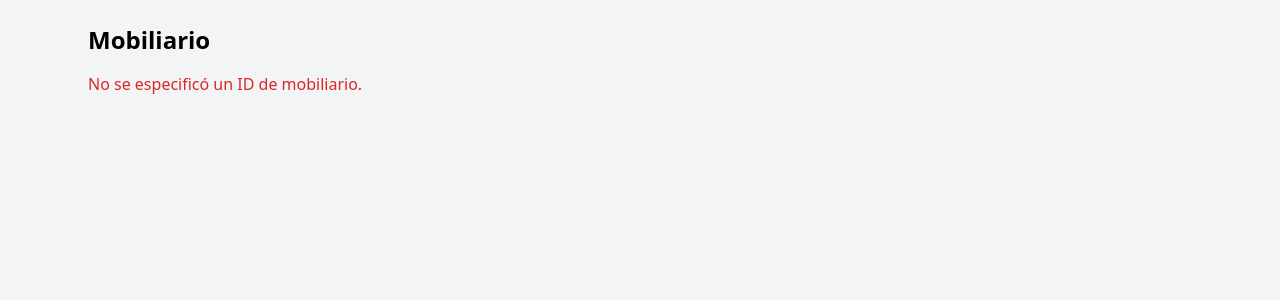
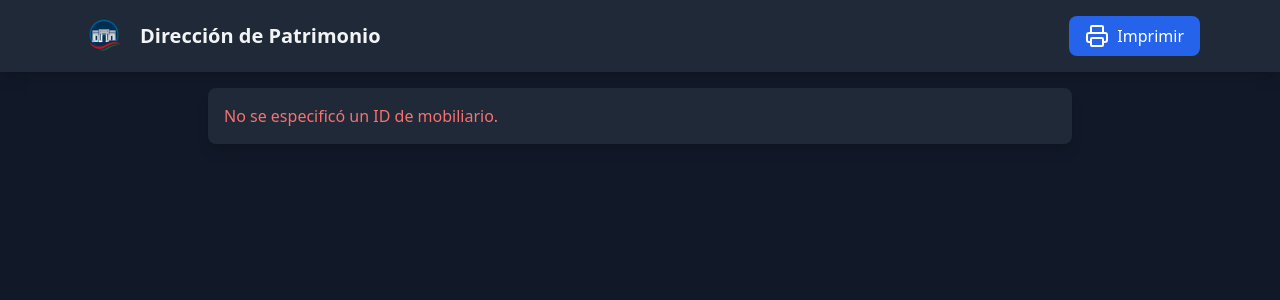
Before and after one commit to Patrimonio2-web/anexos, a Flask app: page /ver in a window 1280 px wide. Shown: the top 300 px of the page. Run offline with Flask 3, Linux system fonts and the light colour scheme; some libraries are stand-ins or nearby versions.

Commit message:
Update ver.html

```diff
--- a/templates/ver.html
+++ b/templates/ver.html
@@ -1,50 +1,128 @@
 <!DOCTYPE html>
-<html lang="es">
+<html lang="es" class="dark">
 <head>
     <meta charset="UTF-8">
     <meta name="viewport" content="width=device-width, initial-scale=1.0">
     <title>Mobiliario con Advertencia</title>
     <script src="https://cdn.tailwindcss.com"></script>
+    <script src="https://unpkg.com/lucide@latest"></script>
+    <script>
+        tailwind.config = {
+            darkMode: 'class',
+            theme: {
+                extend: {
+                    colors: {
+                        primary: '#2563eb',
+                        accent: '#f43f5e'
+                    }
+                }
+            }
+        }
+    </script>
 </head>
-<body class="bg-gray-100">
-    <div class="max-w-6xl mx-auto p-6">
-        <h1 class="text-2xl font-bold mb-4">Mobiliario</h1>
-        <div id="mobiliarioContainer" class="grid gap-4 md:grid-cols-2 lg:grid-cols-3"></div>
+<body class="bg-gray-900 text-gray-100 min-h-screen">
+    <!-- Header -->
+    <header class="bg-gray-800 shadow-lg">
+        <div class="max-w-6xl mx-auto flex items-center justify-between px-4 py-3 flex-wrap gap-3">
+            <div class="flex items-center gap-3">
+                <img src="{{ url_for('static', filename='images/logopatri.png') }}" alt="Logo Patrimonio" class="h-12 w-auto rounded">
+                <h1 class="text-xl font-bold">Dirección de Patrimonio</h1>
+            </div>
+            <button onclick="window.print()"
+                    class="flex items-center gap-2 px-4 py-2 bg-primary hover:bg-blue-700 rounded-lg text-white transition">
+                <i data-lucide="printer"></i> Imprimir
+            </button>
+        </div>
+    </header>
+
+    <!-- Contenido -->
+    <main class="max-w-4xl mx-auto p-4">
+        <div id="mobiliarioContainer" class="bg-gray-800 rounded-lg shadow-lg overflow-hidden"></div>
+    </main>
+
+    <!-- Modal para imagen ampliada -->
+    <div id="imageModal" class="fixed inset-0 bg-black bg-opacity-80 hidden z-50 flex items-center justify-center">
+        <img id="modalImage" src="" alt="Imagen ampliada" class="max-w-full max-h-full rounded-lg shadow-lg">
     </div>
 
     <script>
-        // Obtener ID de la URL
+        lucide.createIcons();
+
+        // Obtener ID desde la URL
         const params = new URLSearchParams(window.location.search);
         const mobiliarioId = params.get('id');
 
         if (!mobiliarioId) {
             document.getElementById('mobiliarioContainer').innerHTML =
-                '<p class="text-red-600">No se especificó un ID de mobiliario.</p>';
+                '<p class="text-red-400 p-4">No se especificó un ID de mobiliario.</p>';
         } else {
-            fetch(`/api/mobiliario/${mobiliarioId}/advertencia`)
+            fetch(`https://anexos.onrender.com/api/mobiliario/${mobiliarioId}/advertencia`)
                 .then(res => {
                     if (!res.ok) throw new Error('Mobiliario no encontrado');
                     return res.json();
                 })
                 .then(item => {
-                    const container = document.getElementById('mobiliarioContainer');
-                    container.innerHTML = `
-                        <div class="bg-white p-4 rounded shadow">
-                            <img src="${item.foto_url || 'https://via.placeholder.com/300'}" class="w-full h-48 object-cover rounded">
-                            <h2 class="text-lg font-semibold mt-2">${item.descripcion}</h2>
-                            <p><strong>Anexo:</strong> ${item.anexo || 'N/A'}</p>
-                            <p><strong>Subdependencia:</strong> ${item.subdependencia || 'N/A'}</p>
-                            <p><strong>Rubro:</strong> ${item.rubro || 'N/A'}</p>
-                            <p><strong>Clase:</strong> ${item.clase_bien || 'N/A'}</p>
-                            <p class="mt-2 text-red-600 font-medium">${item.advertencia}</p>
+                    document.getElementById('mobiliarioContainer').innerHTML = `
+                        <div class="flex flex-col md:flex-row">
+                            <img src="${item.foto_url || 'https://via.placeholder.com/300'}"
+                                 alt="Foto mobiliario"
+                                 class="md:w-1/2 w-full object-cover max-h-96 cursor-pointer"
+                                 onclick="openImageModal('${item.foto_url || 'https://via.placeholder.com/300'}')">
+                            <div class="p-6 flex flex-col gap-2 md:w-1/2">
+                                <h2 class="text-2xl font-bold mb-1">${item.descripcion}</h2>
+                                <p class="text-sm text-gray-400">ID: <span class="font-mono">${item.id_mobiliario}</span></p>
+                                <p><strong>Anexo:</strong> ${item.anexo || 'N/A'}</p>
+                                <p><strong>Subdependencia:</strong> ${item.subdependencia || 'N/A'}</p>
+                                <p><strong>Rubro:</strong> ${item.rubro || 'N/A'}</p>
+                                <p><strong>Clase:</strong> ${item.clase_bien || 'N/A'}</p>
+
+                                <!-- Cartel de advertencia con botón ubicación y mapa -->
+                                <div class="mt-4 bg-red-900/40 border border-red-500 text-red-300 p-4 rounded-lg shadow-lg">
+                                    <div class="flex gap-3 items-start">
+                                        <i data-lucide="alert-triangle" class="w-6 h-6 flex-shrink-0 text-red-400"></i>
+                                        <div>
+                                            <p class="text-sm leading-relaxed">${item.advertencia}</p>
+                                            <p class="text-sm mt-2 text-gray-300">
+                                                Dirección: <strong>Vélez Sársfield 743, F5300 La Rioja</strong>
+                                            </p>
+                                        </div>
+                                    </div>
+                                    <a href="https://www.google.com/maps?q=Vélez+Sársfield+743,+F5300+La+Rioja"
+                                       target="_blank"
+                                       class="mt-3 inline-flex items-center gap-2 px-4 py-2 bg-blue-600 hover:bg-blue-700 rounded-lg text-white text-sm font-medium transition">
+                                        <i data-lucide="map-pin" class="w-5 h-5"></i> Ver ubicación en Google Maps
+                                    </a>
+                                    <div class="mt-4 w-full h-64">
+                                        <iframe
+                                            width="100%"
+                                            height="100%"
+                                            style="border:0; border-radius: 8px;"
+                                            loading="lazy"
+                                            allowfullscreen
+                                            src="https://www.google.com/maps?q=Vélez+Sársfield+743,+F5300+La+Rioja&output=embed">
+                                        </iframe>
+                                    </div>
+                                </div>
+                            </div>
                         </div>
                     `;
+                    lucide.createIcons();
                 })
                 .catch(err => {
                     document.getElementById('mobiliarioContainer').innerHTML =
-                        `<p class="text-red-600">${err.message}</p>`;
+                        `<p class="text-red-400 p-4">${err.message}</p>`;
                 });
         }
+
+        // Funciones para modal de imagen
+        function openImageModal(src) {
+            document.getElementById('modalImage').src = src;
+            document.getElementById('imageModal').classList.remove('hidden');
+        }
+
+        document.getElementById('imageModal').addEventListener('click', function () {
+            this.classList.add('hidden');
+        });
     </script>
 </body>
 </html>
```
